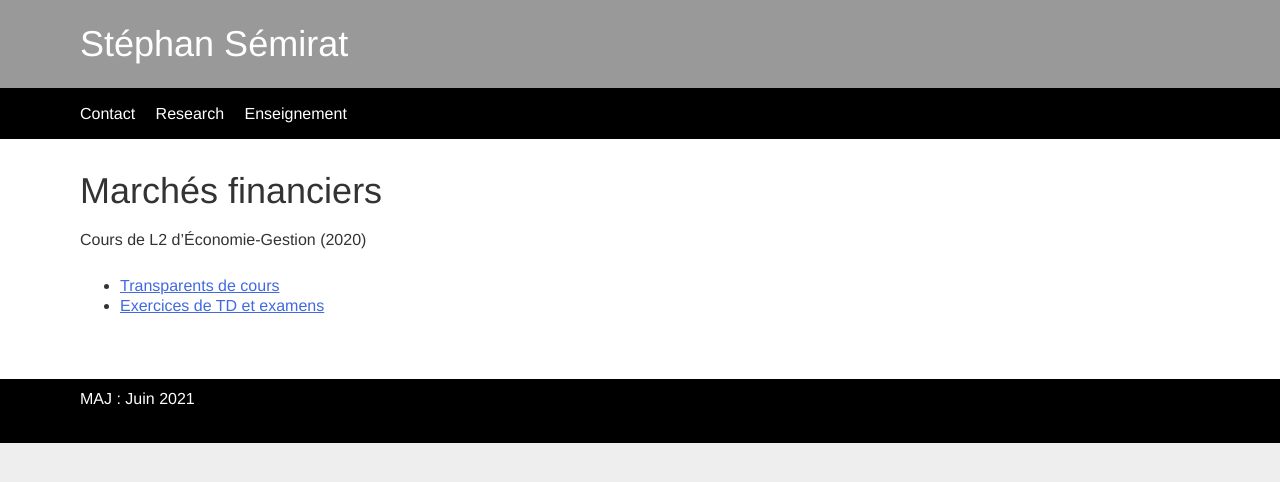
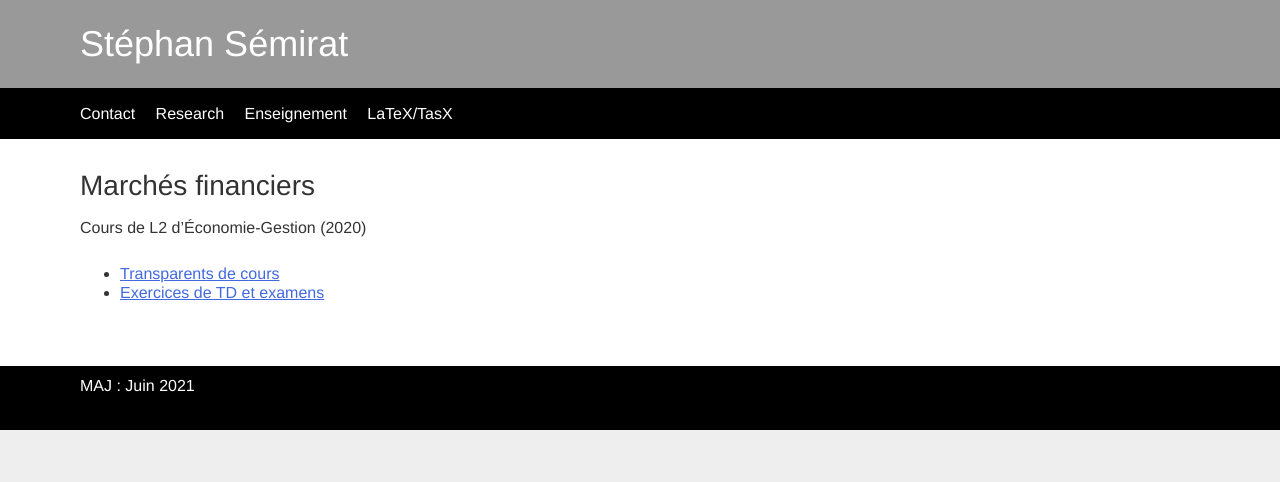
Before and after one commit to ssemirat/ssemirat.github.io, a Jekyll site: the page built from enseignement.md, in a window 1280 px wide. Shown: the top 482 px of the page. Built offline with Jekyll 4.4.1, drawn with Linux system fonts in a browser that asks for light colours.

Commit message:
modified:   _layouts/default.html 	modified:   enseignement.md 	new file:   tasx.md

```diff
--- a/_layouts/default.html
+++ b/_layouts/default.html
@@ -17,6 +17,7 @@
 			<li><a href="index.html">Contact</a></li>
 			<li><a href="research.html">Research</a></li>
 			<li><a href="enseignement.html">Enseignement</a></li>
+			<li><a href="tasx.html">LaTeX/TasX</a></li>
 		</ul>
 	</div>
 	</div>
--- a/enseignement.md
+++ b/enseignement.md
@@ -3,7 +3,7 @@ title: "Enseignement"
 layout: "default"
 ---
 
-# Marchés financiers
+## Marchés financiers
 
 Cours de L2 d'&Eacute;conomie-Gestion (2020)
 
```
Also changed, not shown: tasx.md (added, +6 -0 lines).
